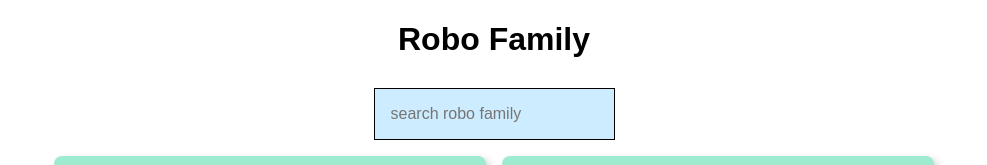
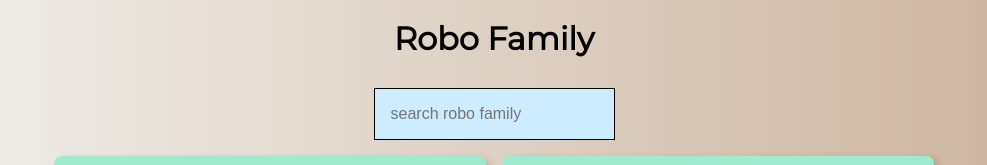
Before and after one commit to Brienyll/robofriends, a React (Create React App) app: page / in a window 1280 px wide. Shown: the top 165 px of the page, without its empty margins (146-1133 px from the left). Built offline with nearby package versions, Linux system fonts and the light colour scheme.

Commit message:
imported fonts

```diff
--- /dev/null
+++ b/src/App.css
@@ -0,0 +1,5 @@
+@import url('https://fonts.googleapis.com/css?family=Montserrat');
+
+h1 {
+  font-family: 'Montserrat', sans-serif;
+}
--- a/src/App.js
+++ b/src/App.js
@@ -2,6 +2,7 @@ import React, { Component } from 'react';
 import CardList from './CardList';
 import SearchBox from './SearchBox';
 import {robots} from './robots';
+import './App.css';
 
 class App extends Component {
   constructor() {
@@ -11,12 +12,9 @@ class App extends Component {
       searchfield: ''
     }
   }
-
   onSearchChange = (e) => {
     this.setState({searchfield: e.target.value});
-
   }
-
   render() {
     const filteredRobots = this.state.robots.filter(robots => {
       return robots.name.toLowerCase().includes(this.state.searchfield.toLowerCase());
--- a/src/index.css
+++ b/src/index.css
@@ -2,4 +2,5 @@ body {
   margin: 0;
   padding: 0;
   font-family: sans-serif;
+  background: linear-gradient(to left, #c9af98, #f3f2ef);
 }
```
